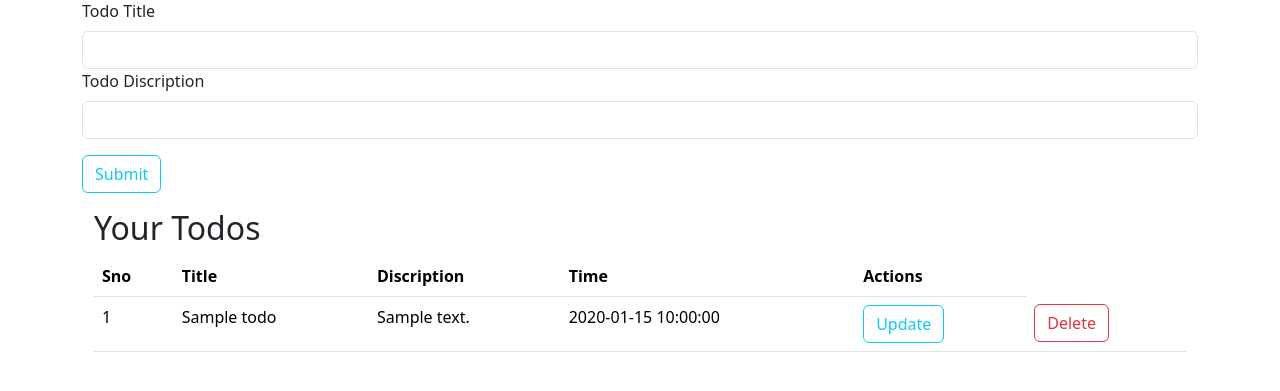
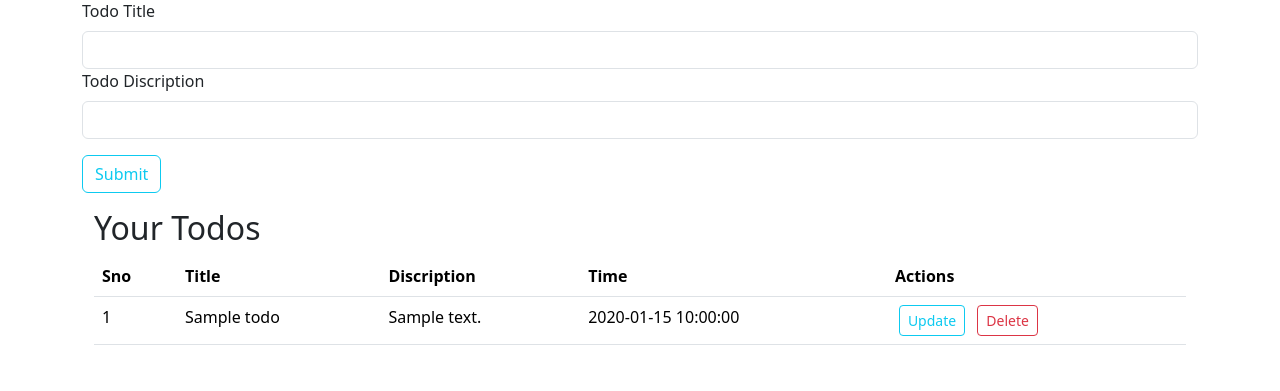
Before and after one commit to om-shelke01/flask-todo-app, a Flask app: page / in a window 1280 px wide. Shown: the part 119-510 px from the top of the page. Run offline with Flask 3, Linux system fonts and the light colour scheme; tables that the repository leaves empty hold one stand-in row (values such as "Sample post").

Commit message:
Fix action buttons style

```diff
--- a/templates/index.html
+++ b/templates/index.html
@@ -56,10 +56,9 @@
                     <td>{{ todo.desc }}</td>
                     <td>{{ todo.date_created }}</td>
                     <td>
-                        <a href="/update/{{ todo.Sno }}" class="btn btn-outline-info">Update</a>
-                    </td>
-                    <td>
-                        <a href="/delete/{{ todo.Sno }}" class="btn btn-outline-danger">Delete</a>
+                        <a href="/update/{{ todo.Sno }}"  type="button" class="btn btn-outline-info btn-sm mx-1">Update</a>
+
+                        <a href="/delete/{{ todo.Sno }}" type="button" class="btn btn-outline-danger btn-sm mx-1">Delete</a>
                     </td>
                 </tr>
                 {% endfor %}
```
